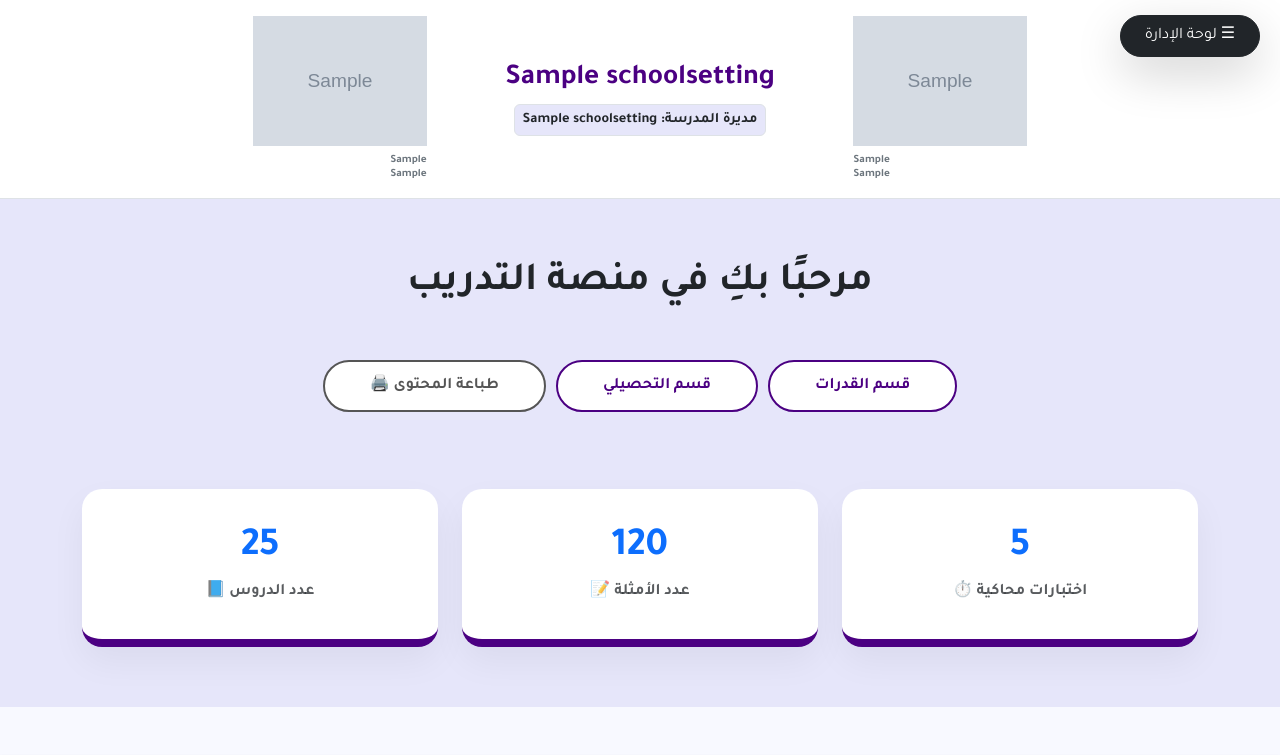
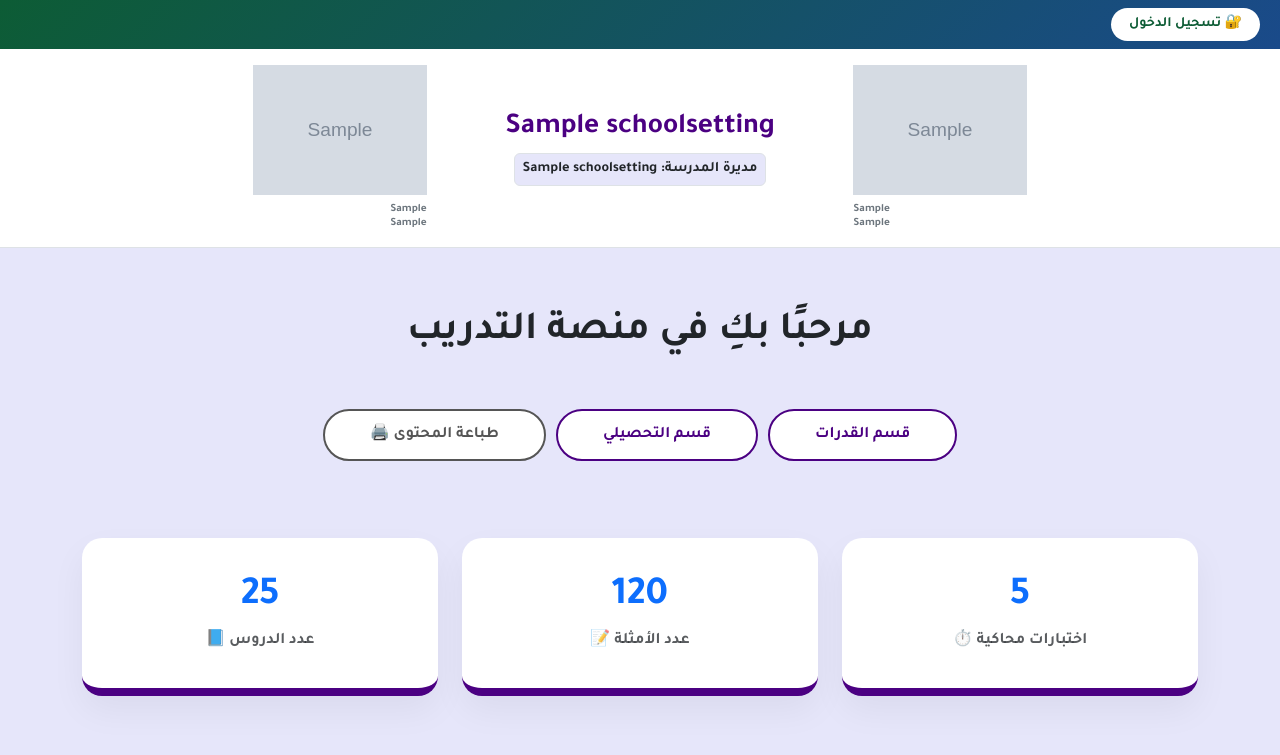
Before and after one commit to amnah1438/amaneducation, a Django app: page / in a window 1280 px wide. Shown: the top 755 px of the page. Run offline with Django 5.2, Linux system fonts and the light colour scheme; tables that the repository leaves empty hold one stand-in row (values such as "Sample post"); grey boxes marked "Sample" are stand-in pictures; some libraries are stand-ins or nearby versions.

Commit message:
تعديل الهيدر

```diff
--- a/templates/core/home.html
+++ b/templates/core/home.html
@@ -13,7 +13,43 @@
         :root { --lavender-bg: #E6E6FA; --deep-purple: #4b0082; }
         body { font-family: 'Tajawal', sans-serif; background-color: #f8f9ff; margin: 0; padding: 0; }
 
-        .admin-burger { position: fixed; top: 15px; right: 20px; z-index: 2000; }
+        /* ✅ شريط علوي للدخول */
+        .top-bar {
+            background: linear-gradient(135deg, #0d5c35, #1a4a8a);
+            padding: 8px 20px;
+            display: flex;
+            justify-content: space-between;
+            align-items: center;
+        }
+        .top-bar-right { display: flex; align-items: center; gap: 10px; }
+        .btn-login-top {
+            background: white;
+            color: #0d5c35;
+            border: none;
+            border-radius: 20px;
+            padding: 6px 18px;
+            font-family: 'Tajawal', sans-serif;
+            font-weight: 700;
+            font-size: 0.88rem;
+            text-decoration: none;
+            transition: 0.2s;
+        }
+        .btn-login-top:hover { background: #e8f5ee; color: #0d5c35; }
+        .btn-admin-top {
+            background: rgba(255,255,255,0.15);
+            color: white;
+            border: 1px solid rgba(255,255,255,0.3);
+            border-radius: 20px;
+            padding: 6px 18px;
+            font-family: 'Tajawal', sans-serif;
+            font-weight: 700;
+            font-size: 0.88rem;
+            text-decoration: none;
+            transition: 0.2s;
+        }
+        .btn-admin-top:hover { background: rgba(255,255,255,0.25); color: white; }
+        .user-greeting { color: white; font-size: 0.85rem; font-weight: 600; }
+
         .hero-section { background-color: var(--lavender-bg); padding: 60px 0; min-height: 450px; }
 
         .tab-main { border: 2px solid var(--deep-purple); color: var(--deep-purple); border-radius: 50px; padding: 12px 45px; font-weight: bold; background: white; transition: 0.3s; margin: 5px; }
@@ -48,7 +84,6 @@
         .content-area { display: none; margin-top: 40px; animation: fadeIn 0.5s ease; }
         @keyframes fadeIn { from { opacity: 0; transform: translateY(10px); } to { opacity: 1; transform: translateY(0); } }
 
-        /* تحسين شكل كبسولة أسماء المعلمات */
         .teacher-badge {
             background-color: #f8f9fa;
             color: #333;
@@ -60,7 +95,6 @@
             margin: 2px;
         }
 
-        /* ✨ اللمسة الإضافية: إصلاح الأرقام والرياضيات في أي نص يظهر ✨ */
         .math-text-fix {
             unicode-bidi: plaintext;
             text-align: right;
@@ -70,8 +104,21 @@
 </head>
 <body>
 
-    <div class="admin-burger">
-        <a href="/admin/" class="btn btn-dark shadow-lg px-4 py-2 rounded-pill">☰ لوحة الإدارة</a>
+    <!-- ✅ شريط علوي -->
+    <div class="top-bar">
+        <div class="top-bar-right">
+            {% if user.is_authenticated %}
+                <span class="user-greeting">أهلاً، {{ user.username }} 👋</span>
+                <a href="{% url 'logout' %}" class="btn-login-top">تسجيل الخروج</a>
+                {% if user.core_profile.role == 'ADMIN' %}
+                    <a href="/admin/" class="btn-admin-top">☰ لوحة الإدارة</a>
+                {% elif user.core_profile.role == 'TEACHER' %}
+                    <a href="#" class="btn-admin-top">📊 داشبورد المعلمة</a>
+                {% endif %}
+            {% else %}
+                <a href="{% url 'login' %}" class="btn-login-top">🔐 تسجيل الدخول</a>
+            {% endif %}
+        </div>
     </div>
 
     {% include "core/header.html" %}
@@ -116,9 +163,7 @@
                                     <small class="text-secondary d-block mb-2">المعلمات المسؤولات:</small>
                                     <div class="d-flex justify-content-center flex-wrap">
                                         {% for teacher in skill.teachers.all %}
-                                            <span class="teacher-badge">
-                                                {{ teacher.name }}
-                                            </span>
+                                            <span class="teacher-badge">{{ teacher.name }}</span>
                                         {% empty %}
                                             <span class="text-muted small">لم يتم تحديد معلمات</span>
                                         {% endfor %}
```
